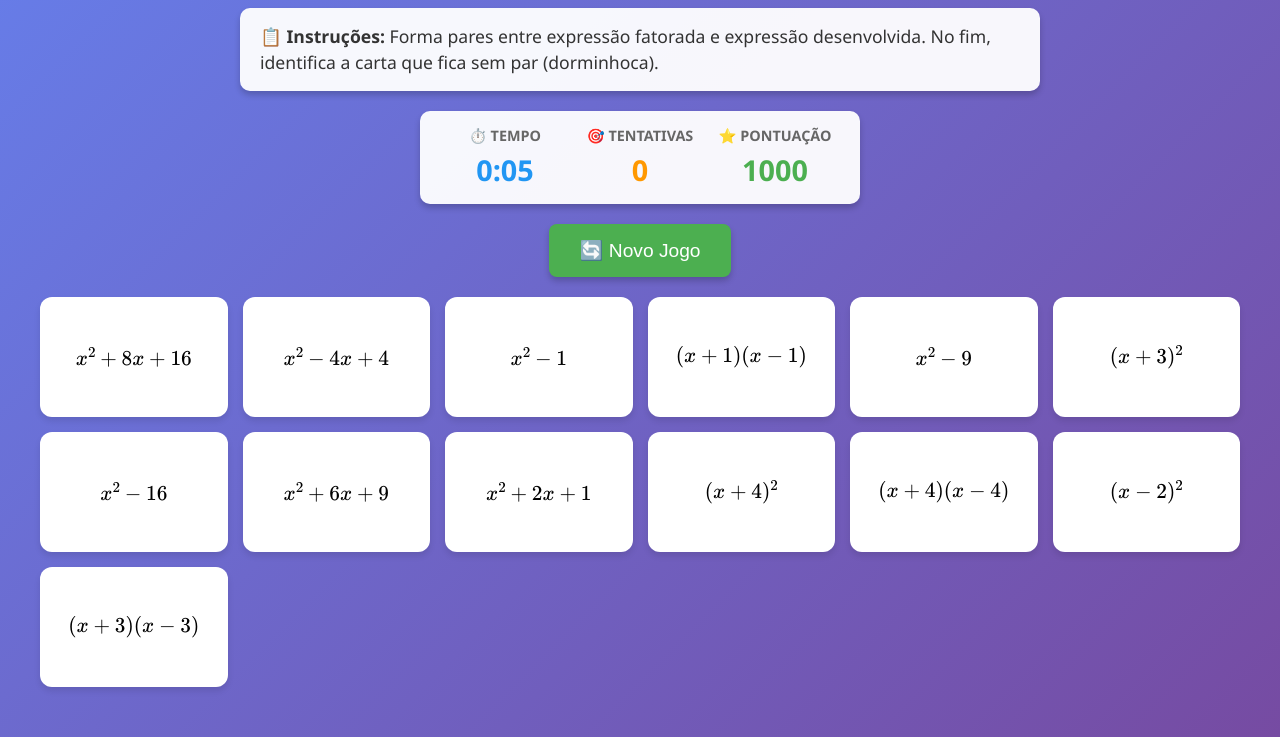
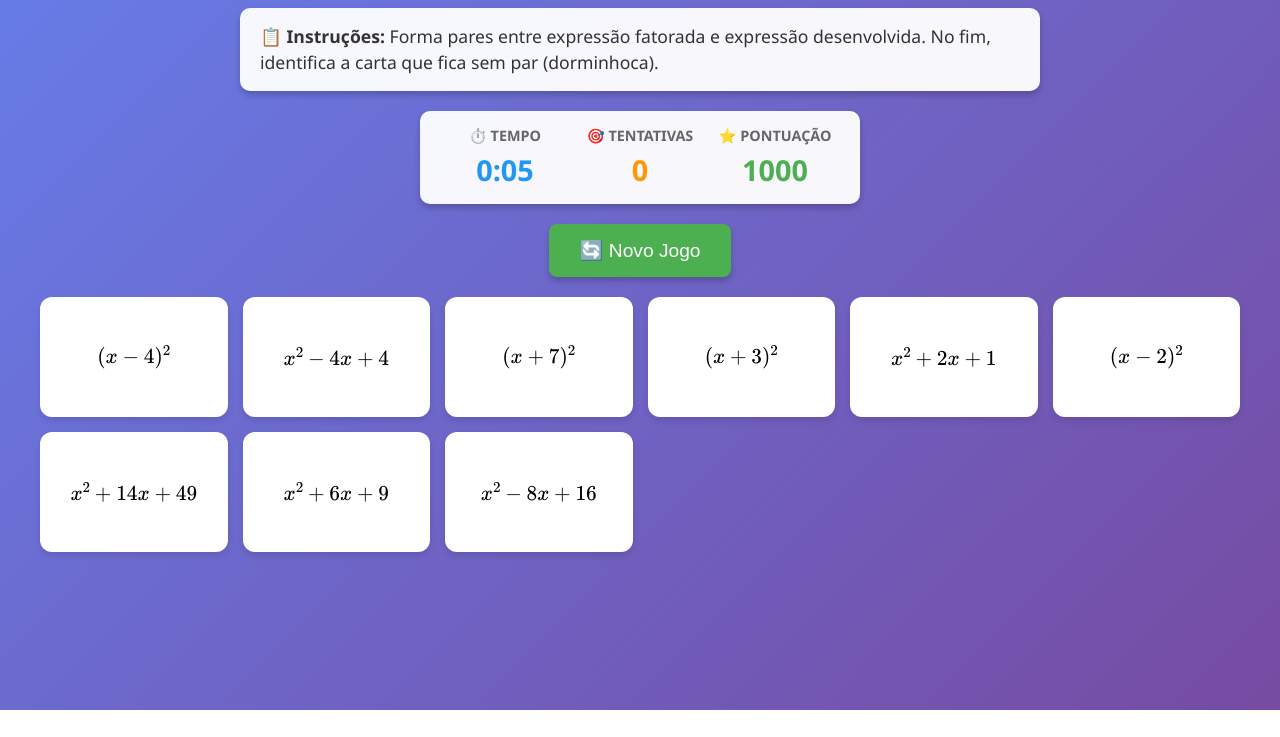
Before and after one commit to geomatikando/tarefa2, a plain HTML site: page index.html in a window 1280 px wide. Shown: the part 90-827 px from the top of the page. After the commit the page ends 800 px from the top, so only its background shows below. Drawn offline with nearby package versions, Linux system fonts and the light colour scheme.

Commit message:
Update index.html

```diff
--- a/index.html
+++ b/index.html
@@ -455,32 +455,24 @@
         // A carta dorminhoca tem 'idPar: null' e 'dorminhoca: true'.
 
         const cartas = [
-            // Par 1: Quadrado de binómio (x+3)²
+            // Par 1: (x+3)² - Verde 🟢
             { id: 1, expressao: '(x+3)^2', idPar: 1, dorminhoca: false },
             { id: 2, expressao: 'x^2 + 6x + 9', idPar: 1, dorminhoca: false },
 
-            // Par 2: Quadrado de binómio (x-2)²
+            // Par 2: (x-2)² - Vermelho 🔴
             { id: 3, expressao: '(x-2)^2', idPar: 2, dorminhoca: false },
             { id: 4, expressao: 'x^2 - 4x + 4', idPar: 2, dorminhoca: false },
 
-            // Par 3: Quadrado de binómio (x+4)²
-            { id: 5, expressao: '(x+4)^2', idPar: 3, dorminhoca: false },
-            { id: 6, expressao: 'x^2 + 8x + 16', idPar: 3, dorminhoca: false },
+            // Par 3: (x+7)² - Laranja 🟠
+            { id: 5, expressao: '(x+7)^2', idPar: 4, dorminhoca: false },
+            { id: 6, expressao: 'x^2 + 14x + 49', idPar: 4, dorminhoca: false },
 
-            // Par 4: Diferença de quadrados x²-1
-            { id: 7, expressao: 'x^2 - 1', idPar: 4, dorminhoca: false },
-            { id: 8, expressao: '(x+1)(x-1)', idPar: 4, dorminhoca: false },
-
-            // Par 5: Diferença de quadrados x²-16
-            { id: 9, expressao: 'x^2 - 16', idPar: 5, dorminhoca: false },
-            { id: 10, expressao: '(x+4)(x-4)', idPar: 5, dorminhoca: false },
-
-            // Par 6: Diferença de quadrados x²-9
-            { id: 11, expressao: 'x^2 - 9', idPar: 6, dorminhoca: false },
-            { id: 12, expressao: '(x+3)(x-3)', idPar: 6, dorminhoca: false },
+            // Par 4: (x-4)² - Roxo 🟣
+            { id: 7, expressao: '(x-4)^2', idPar: 5, dorminhoca: false },
+            { id: 8, expressao: 'x^2 - 8x + 16', idPar: 5, dorminhoca: false },
 
             // Carta DORMINHOCA (sem par)
-            { id: 13, expressao: 'x^2 + 2x + 1', idPar: null, dorminhoca: true }
+            { id: 9, expressao: 'x^2 + 2x + 1', idPar: null, dorminhoca: true }
         ];
 
         // ============================================================
```
